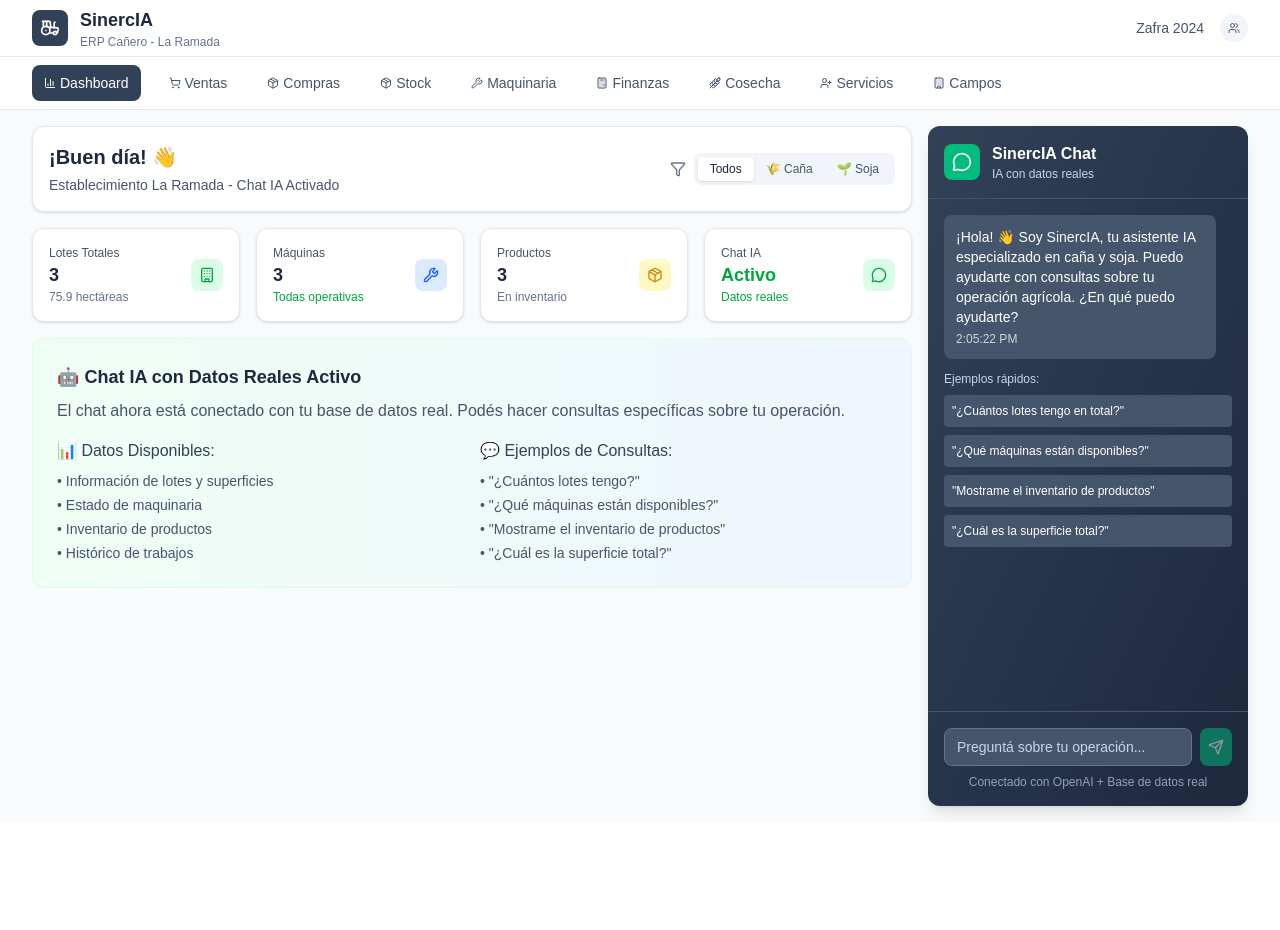
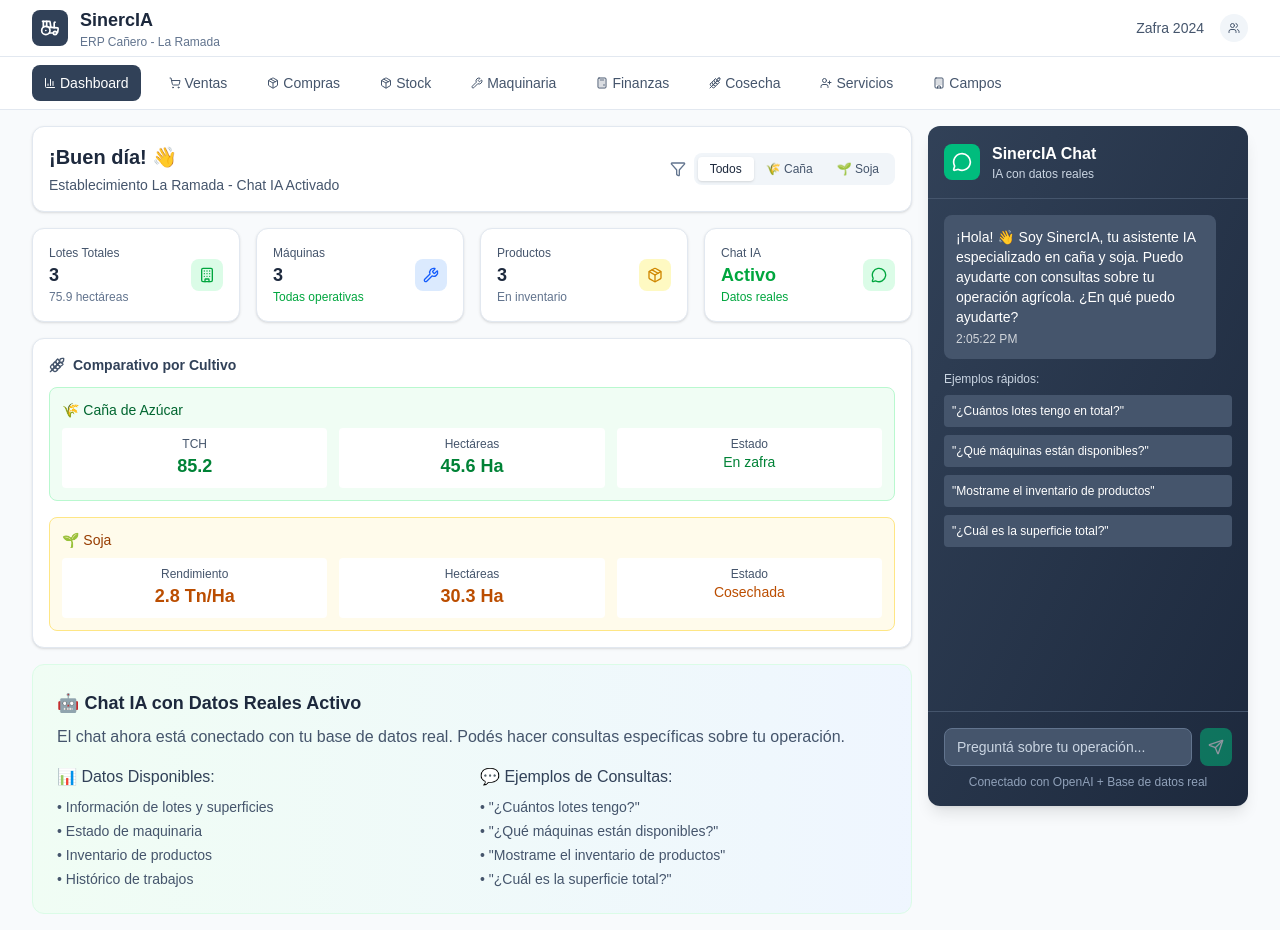
Before and after one commit to Sinercia25/sinercia-erp-v1, a Next.js app: page / in a window 1280 px wide. Before the commit the page ends 822 px from the top, so only its background shows below. Built offline with nearby package versions, Linux system fonts and the light colour scheme.

Commit message:
Agregado dashboard comparativo 'Todos' - funcional

```diff
--- a/app/page.tsx
+++ b/app/page.tsx
@@ -266,6 +266,56 @@
             </div>
           </div>
 
+{/* Dashboard Todos - Comparativo Caña + Soja */}
+          {filtroActivo === 'todos' && (
+            <div className="bg-white p-4 rounded-xl shadow-sm border border-slate-200">
+              <h3 className="text-sm font-semibold text-slate-700 mb-3 flex items-center">
+                <Wheat className="h-4 w-4 text-slate-600 mr-2" />
+                Comparativo por Cultivo
+              </h3>
+
+              <div className="space-y-4">
+                {/* Caña */}
+                <div className="border border-green-200 rounded-lg p-3 bg-green-50">
+                  <h4 className="text-sm font-medium text-green-800 mb-2">🌾 Caña de Azúcar</h4>
+                  <div className="grid grid-cols-3 gap-3">
+                    <div className="bg-white p-2 rounded text-center">
+                      <p className="text-xs text-slate-600">TCH</p>
+                      <p className="text-lg font-bold text-green-700">85.2</p>
+                    </div>
+                    <div className="bg-white p-2 rounded text-center">
+                      <p className="text-xs text-slate-600">Hectáreas</p>
+                      <p className="text-lg font-bold text-green-700">45.6 Ha</p>
+                    </div>
+                    <div className="bg-white p-2 rounded text-center">
+                      <p className="text-xs text-slate-600">Estado</p>
+                      <p className="text-sm font-medium text-green-700">En zafra</p>
+                    </div>
+                  </div>
+                </div>
+
+                {/* Soja */}
+                <div className="border border-amber-200 rounded-lg p-3 bg-amber-50">
+                  <h4 className="text-sm font-medium text-amber-800 mb-2">🌱 Soja</h4>
+                  <div className="grid grid-cols-3 gap-3">
+                    <div className="bg-white p-2 rounded text-center">
+                      <p className="text-xs text-slate-600">Rendimiento</p>
+                      <p className="text-lg font-bold text-amber-700">2.8 Tn/Ha</p>
+                    </div>
+                    <div className="bg-white p-2 rounded text-center">
+                      <p className="text-xs text-slate-600">Hectáreas</p>
+                      <p className="text-lg font-bold text-amber-700">30.3 Ha</p>
+                    </div>
+                    <div className="bg-white p-2 rounded text-center">
+                      <p className="text-xs text-slate-600">Estado</p>
+                      <p className="text-sm font-medium text-amber-700">Cosechada</p>
+                    </div>
+                  </div>
+                </div>
+              </div>
+            </div>
+          )}
+
 {/* Dashboard Solo Caña - Agregado incrementalmente */}
           {filtroActivo === 'cana' && (
             <div className="bg-white p-4 rounded-xl shadow-sm border border-slate-200">
```
